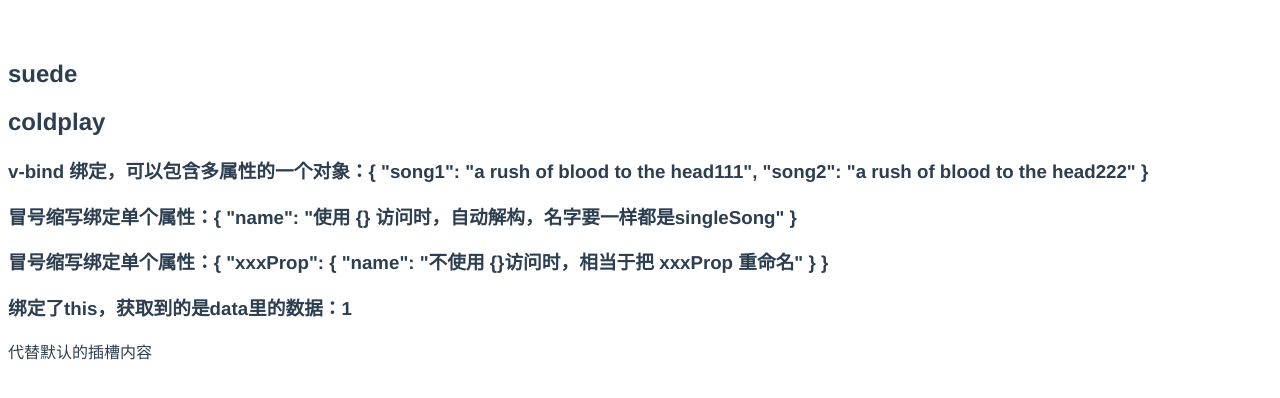
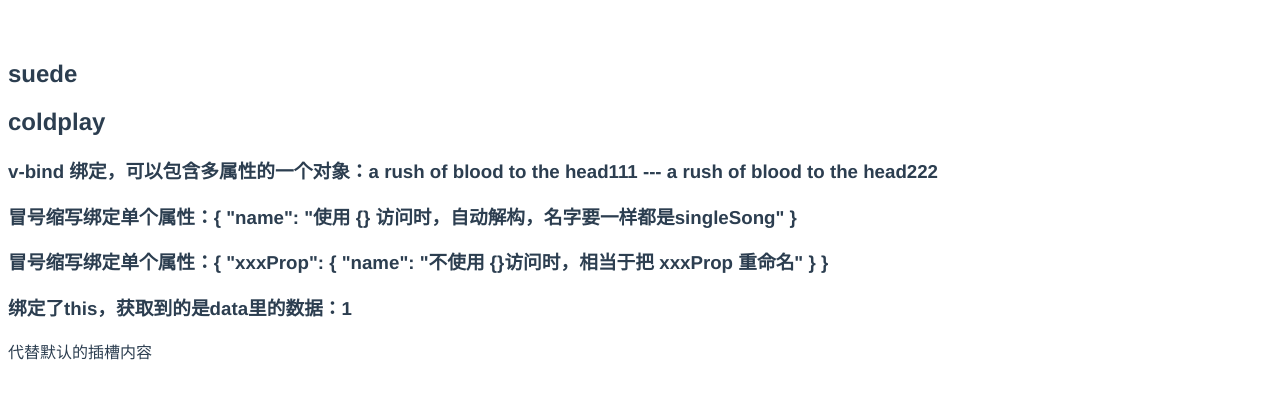
Before and after one commit to flyingmylo/hello-vue3, a Vue app: page / in a window 1280 px wide. Shown: the top 398 px of the page. Built offline with nearby package versions, Linux system fonts and the light colour scheme.

Commit message:
feat: v-bind on slot

```diff
--- a/src/App.vue
+++ b/src/App.vue
@@ -16,8 +16,8 @@
       <h3>绑定了this，获取到的是data里的数据：{{ thatThis.a }}</h3>
     </template>
     <!-- #song 指定slot的名字，绑定一个在todo-list中定义的数据（可以任意命名） -->
-    <template #multiProps="anyName">
-      <h3>v-bind 绑定，可以包含多属性的一个对象：{{ anyName }}</h3>
+    <template #multiProps="{song1,song2}">
+      <h3>v-bind 绑定，可以包含多属性的一个对象：{{ song1 }} --- {{song2}}</h3>
     </template>
 
     <!-- #yyy={yyyProp}  {} 用于解构 -->
```
